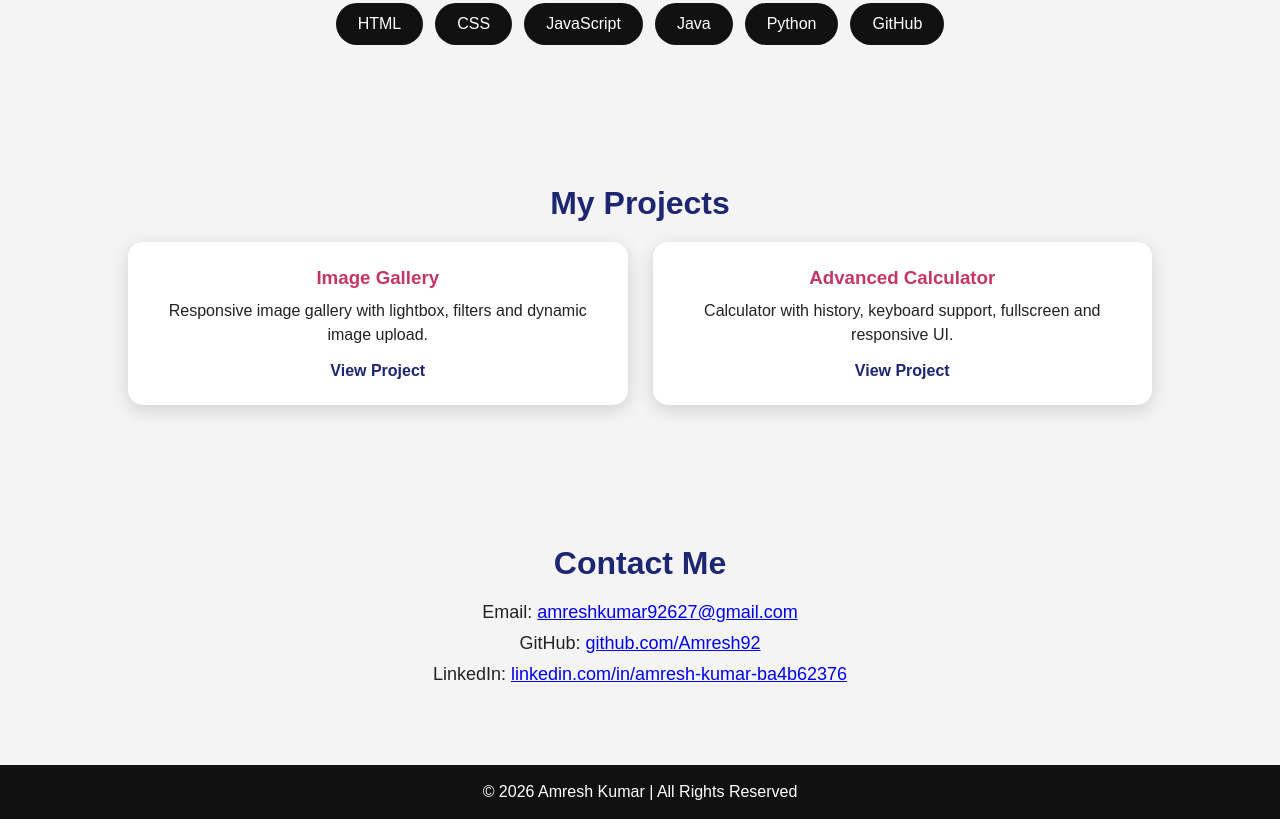
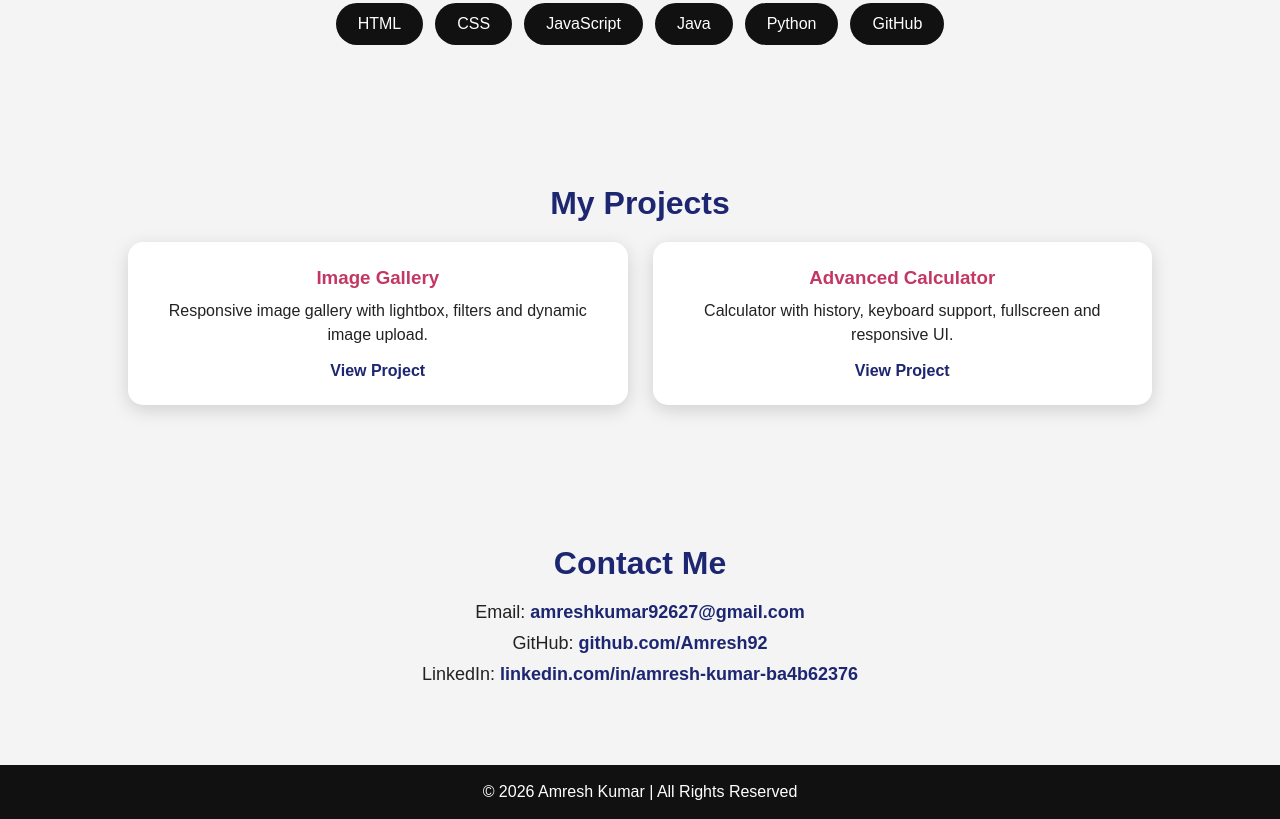
Before and after one commit to Amresh92/CodeAlpha_Portfolio, a plain HTML site: page index.html in a window 1280 px wide. Shown: the part 1166-1985 px from the top of the page. Drawn offline with Linux system fonts and the light colour scheme.

Commit message:
Update style.css

```diff
--- a/style.css
+++ b/style.css
@@ -165,6 +165,17 @@ section h2 {
     font-size: 18px;
 }
 
+#contact a {
+    color: #1d2671;
+    font-weight: bold;
+    text-decoration: none;
+}
+
+#contact a:hover {
+    color: #c33764;
+    text-decoration: underline;
+}
+
 footer {
     background: #111;
     color: white;
```
